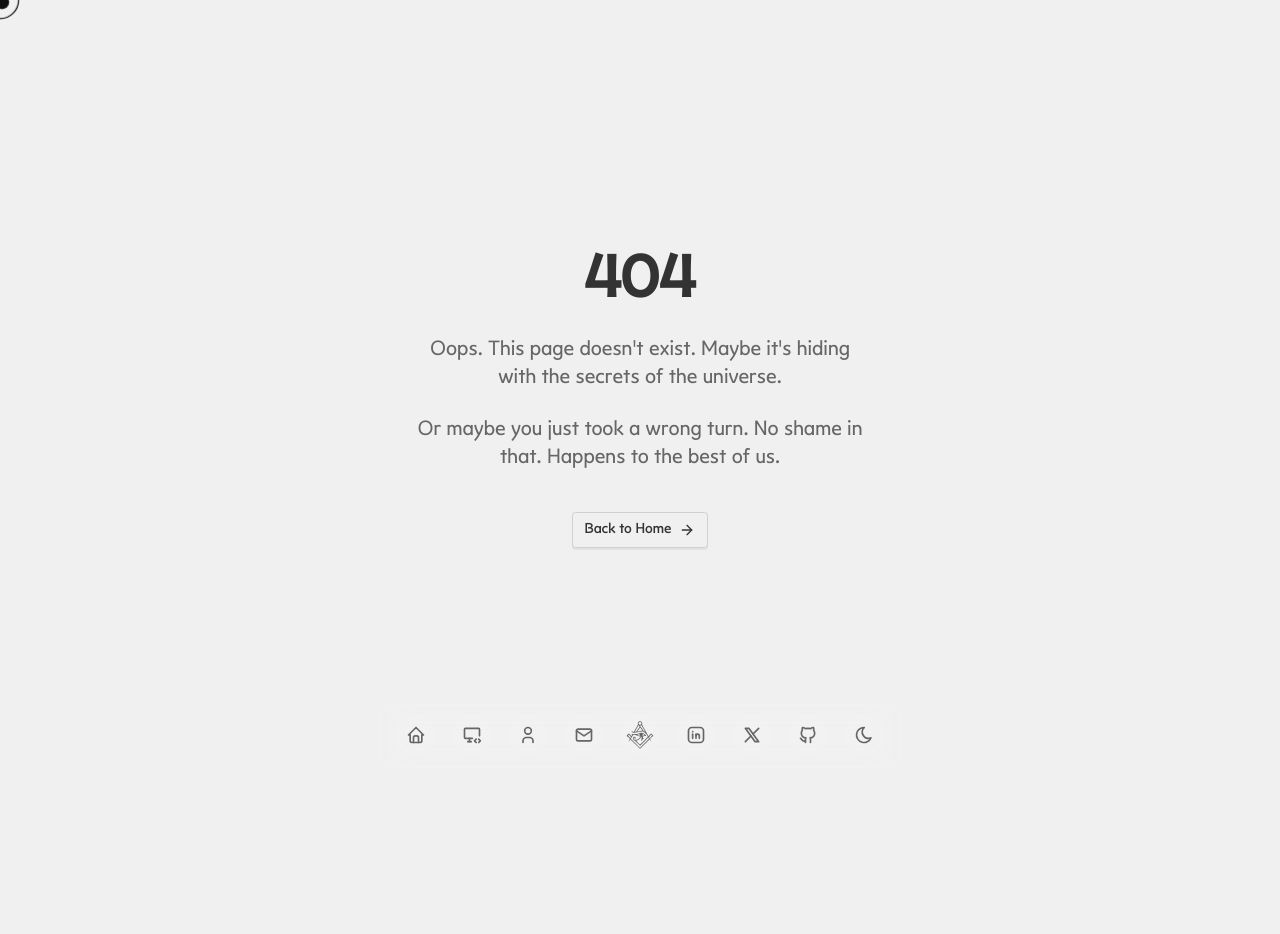
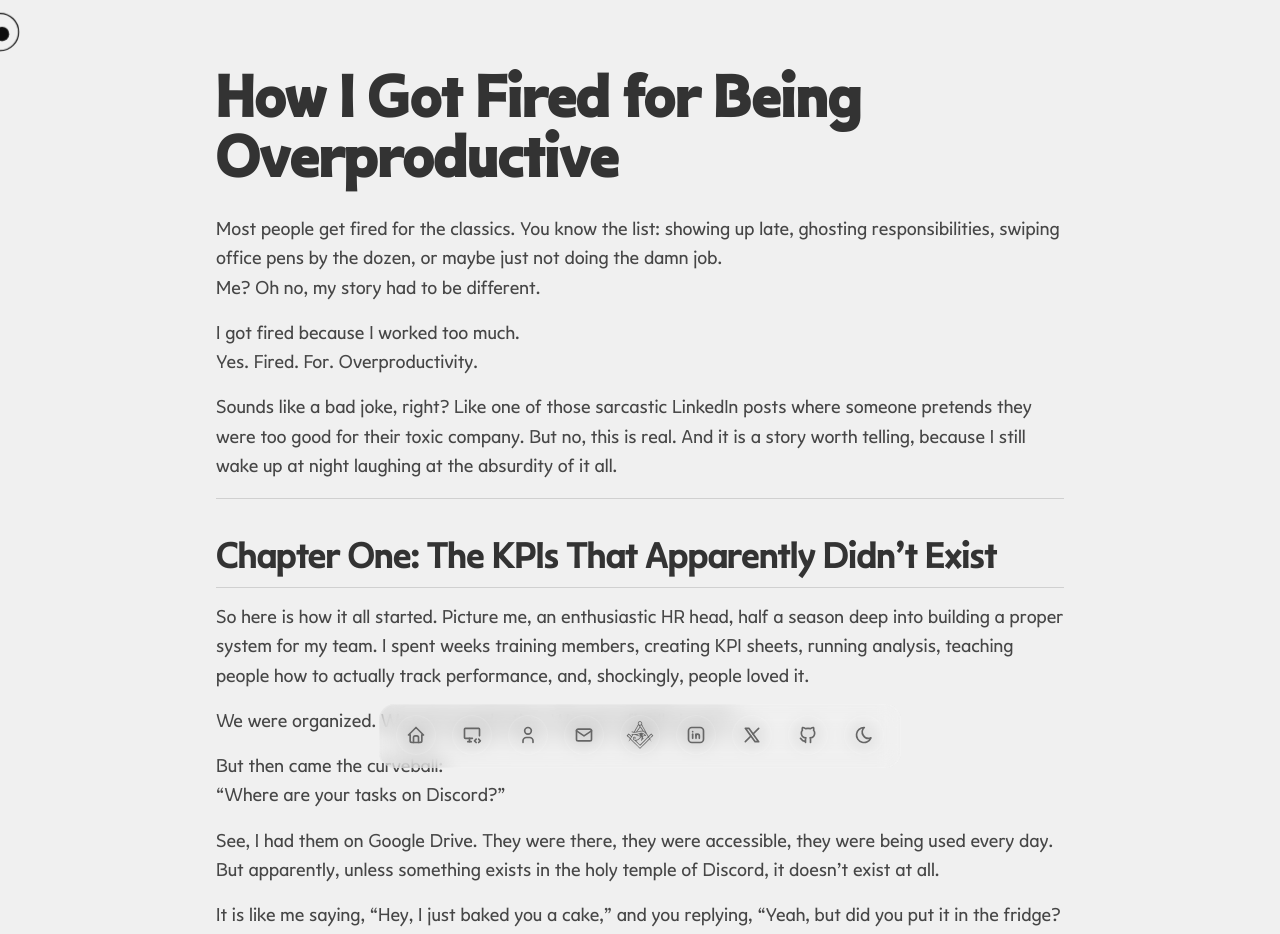
Before and after one commit to seifzellaban/portfolio, a Next.js app: page /logs/i-got-fired in a window 1280 px wide. Before the commit this address had no page. Shown: the top 934 px of the page. Before the commit the page ends 800 px from the top, so only its background shows below. Built offline with nearby package versions, Linux system fonts and the light colour scheme.

Commit message:
edits to logs

```diff
--- a/src/app/globals.css
+++ b/src/app/globals.css
@@ -50,6 +50,9 @@
   --shadow-2xl: 0px 2px 0px 0px hsl(0 0% 20% / 0.38);
   --tracking-normal: 0em;
   --spacing: 0.25rem;
+    /* glassmorphism tuning: change these to reduce cost site-wide */
+    --glass-blur: 10px;
+    --icons-glass-blur: 8px;
 }
 
 .dark {
@@ -228,16 +231,47 @@
 
 .glassmorphic {
     background-color: rgba(255, 255, 255, 0.03);
-    -webkit-backdrop-filter: blur(15px);
-    backdrop-filter: blur(15px);
+    /* use a variable so we can tune or disable blur globally */
+    -webkit-backdrop-filter: blur(var(--glass-blur));
+    backdrop-filter: blur(var(--glass-blur));
+    /* hint to the UA to avoid unnecessary repaints for other properties */
+    will-change: backdrop-filter, opacity;
+    contain: paint;
     border: 1px solid rgba(255, 255, 255, 0.1);
 }
 
 .icons-glassmorphic {
     background-color: rgba(255, 255, 255, 0.16);
-    -webkit-backdrop-filter: blur(15px);
-    backdrop-filter: blur(15px);
+        -webkit-backdrop-filter: blur(var(--icons-glass-blur));
+        backdrop-filter: blur(var(--icons-glass-blur));
+        will-change: backdrop-filter, opacity;
+        contain: paint;
     border: 1px solid rgba(255, 255, 255, 0.1);
+}
+
+/* Reduce expensive blur on small screens where performance is more important */
+@media (max-width: 768px) {
+    :root {
+        --glass-blur: 6px;
+        --icons-glass-blur: 4px;
+    }
+}
+
+/* Respect users who prefer reduced motion / less visual noise: remove heavy effects */
+@media (prefers-reduced-motion: reduce) {
+    :root {
+        --glass-blur: 0px;
+        --icons-glass-blur: 0px;
+    }
+    .glassmorphic,
+    .icons-glassmorphic {
+        -webkit-backdrop-filter: none !important;
+        backdrop-filter: none !important;
+        /* keep a subtle translucent background as a low-cost fallback */
+        background-color: rgba(255, 255, 255, 0.04);
+        will-change: auto;
+        contain: none;
+    }
 }
 
 @font-face {
--- /dev/null
+++ b/src/app/logs/i-got-fired/page.mdx
@@ -0,0 +1,108 @@
+# How I Got Fired for Being Overproductive
+
+Most people get fired for the classics. You know the list: showing up late, ghosting responsibilities, swiping office pens by the dozen, or maybe just not doing the damn job.
+Me? Oh no, my story had to be different.
+
+I got fired because I worked too much.
+Yes. Fired. For. Overproductivity.
+
+Sounds like a bad joke, right? Like one of those sarcastic LinkedIn posts where someone pretends they were too good for their toxic company. But no, this is real. And it is a story worth telling, because I still wake up at night laughing at the absurdity of it all.
+
+---
+
+## Chapter One: The KPIs That Apparently Didn’t Exist
+
+So here is how it all started. Picture me, an enthusiastic HR head, half a season deep into building a proper system for my team. I spent weeks training members, creating KPI sheets, running analysis, teaching people how to actually track performance, and, shockingly, people loved it.
+
+We were organized. We were productive. We were finally in sync.
+
+But then came the curveball:
+“Where are your tasks on Discord?”
+
+See, I had them on Google Drive. They were there, they were accessible, they were being used every day. But apparently, unless something exists in the holy temple of Discord, it doesn’t exist at all.
+
+It is like me saying, “Hey, I just baked you a cake,” and you replying, “Yeah, but did you put it in the fridge? No fridge? No cake.”
+
+So, lesson learned: innovation doesn’t matter if you don’t play by the invisible, arbitrary rules.
+
+---
+
+## Chapter Two: The Audacity of Solving Problems
+
+Now, here comes my favorite crime: making decisions.
+
+Yes, I confess. I dared to take initiative.
+When I needed a system and nobody delivered, I built it myself. I am not even in the tech committee, but I know my way around code, so I pulled an all-nighter, got it working, and delivered a shiny new product that worked.
+
+You would think I would get a pat on the back, maybe a “wow, thanks for saving the day.”
+Nope. What I got instead was:
+“Who gave you permission?”
+
+I don’t know, maybe the basic survival instinct that kicks in when things need to get done? Maybe the fact that the committee ghosted me for months?
+
+It is like being on a sinking ship, patching the hole with duct tape, and the captain saying, “Uh, excuse me, you’re not in the plumbing department.”
+
+---
+
+## Chapter Three: Midnight Deadlines and Superhuman Expectations
+
+Then there were the deadlines. Oh, the deadlines.
+
+I would get messages at 11 PM:
+“Hey, here is a task. Need it by tomorrow morning.”
+
+Sure, because I clearly have no life outside this. I am just sitting by the phone, waiting for my next mission like a side character in Mission Impossible.
+
+And when I dared to ask, _“Could I maybe know about this earlier?”_ the reply was basically:
+“Stop delaying tasks.”
+
+Right. Because not owning a time machine is obviously a personal failure.
+
+---
+
+## Chapter Four: Support? Never Heard of It
+
+Now, in theory, there is supposed to be a board that supports you. Guides you. Has your back.
+
+In reality? My board was more like an obstacle course.
+
+They would ambush me mid-session in front of my team, trying to embarrass me.
+They would question my methods, undermine my work, and casually suggest that my ideas were not “aligned.”
+
+But here is the part that made it funny: my team didn’t buy it.
+They defended me. They spoke up. Because when you actually care about your people, when you work with them, not above them, they notice.
+
+So imagine the frustration of the board: trying to villainize me, only to have my 17 members look at them like, “Yeah, nice try. We know what’s real.”
+
+---
+
+## Chapter Five: The Grand Exit
+
+And then came the finale.
+
+They called me up and said, with all the fake sweetness in the world:
+“You can say goodbye to your members before you leave. After all, you’ve been with them for a whole season.”
+
+Ah yes, the kindness of letting me do a farewell tour. Like I was some washed-up football player being traded to another team.
+
+I didn’t fight it. I just asked to be removed from all the groups before midnight. And funny enough, that was the first time in an entire season they approved a request instantly. Guess booting me was the easiest KPI they ever hit.
+
+---
+
+## The Real Crime
+
+So here we are. Fired for building too much, caring too much, doing too much.
+
+The irony is, they accused me of not doing my role. And maybe they are right, I wasn’t just doing my role. I was doing more than my role. I was helping other heads, training people outside my scope, fixing systems no one else would touch, and trying to keep morale alive when politics were tearing people apart.
+
+But apparently, that is the biggest sin of all: daring to go beyond.
+
+---
+
+## Epilogue
+
+I will be honest: it hurt. Not the firing itself, I will live. But the way it was handled, the way I was painted as the villain, the way months of effort were swept under the rug because it didn’t fit neatly into someone else’s version of control, that is the part that stings.
+
+Still, I don’t regret a thing. My team is still my team. My work still speaks for itself. And if being “overproductive” is a fireable offense, then fine, guilty as charged.
+
+Next time someone says “we’re a family here,” remember: sometimes families don’t hug you. Sometimes, they vote you off the island for cleaning the kitchen too well.
--- a/src/components/sections/logs.tsx
+++ b/src/components/sections/logs.tsx
@@ -34,9 +34,20 @@ const Logs = ({
       author: "Seif Zakaria",
       published: "20 May 2025",
       url: "https://wearemasons.com/en/case-studies/rafiqi",
-      image:
-        "https://deifkwefumgah.cloudfront.net/shadcnblocks/block/placeholder-dark-1.svg",
+      image: "/logthumb.webp",
       tags: ["Mental Health", "AI", "Culture", "Case Study"],
+    },
+    {
+      id: "post-3",
+      title: "How I Got Fired for Being Overproductive",
+      summary:
+        "A sarcastic deep-dive into the absurd story of how I lost my role not for slacking, but for caring too much, building too much, and working too hard. A reflection on toxic leadership, invisible rules, and why overproductivity can be the biggest sin of all.",
+      label: "Blog",
+      author: "Seif Zakaria",
+      published: "8 September 2025",
+      url: "/logs/i-got-fired",
+      image: "/logthumb.webp",
+      tags: ["Storytelling", "Work Culture", "Satire", "Overproductivity"],
     },
     {
       id: "post-2",
@@ -48,8 +59,7 @@ const Logs = ({
       author: "Seif Zakaria",
       published: "1 Sep 2025",
       url: "/logs/wbh",
-      image:
-        "https://deifkwefumgah.cloudfront.net/shadcnblocks/block/placeholder-dark-2.svg",
+      image: "/logthumb.webp",
       tags: ["Leadership", "OSC", "Planning", "Student Life"],
     },
   ],
--- a/src/components/ui/floating-dock.tsx
+++ b/src/components/ui/floating-dock.tsx
@@ -124,8 +124,9 @@ const FloatingDockDesktop = ({
       onMouseMove={(e) => mouseX.set(e.pageX)}
       onMouseLeave={() => mouseX.set(Infinity)}
       className={cn(
-        "mx-auto hidden h-16 items-end gap-4 rounded-2xl border border-border/30 bg-sidebar/50 px-4 pb-3 md:flex glassmorphic",
-        className,
+        // allow enlarged icons / tooltips to escape the dock container
+        "mx-auto hidden h-16 items-end gap-4 rounded-2xl border border-border/30 bg-sidebar/50 px-4 pb-3 md:flex glassmorphic overflow-visible",
+        className
       )}
     >
       {items.map((item) => (
@@ -200,7 +201,7 @@ function IconContainer({
       style={{ width, height }}
       onMouseEnter={() => setHovered(true)}
       onMouseLeave={() => setHovered(false)}
-      className="relative flex aspect-square items-center justify-center rounded-full glassmorphic"
+      className="relative flex aspect-square items-center justify-center rounded-full glassmorphic overflow-visible"
     >
       <AnimatePresence>
         {hovered && (
@@ -209,6 +210,7 @@ function IconContainer({
             animate={{ opacity: 1, y: 0, x: "-50%" }}
             exit={{ opacity: 0, y: 2, x: "-50%" }}
             className="absolute -top-8 left-1/2 w-fit rounded-md border border-border bg-muted px-2 py-0.5 text-sm whitespace-pre text-foreground glassmorphic"
+            style={{ zIndex: 60 }}
           >
             {title}
           </motion.div>
```
Also changed, not shown: public/logthumb.webp (added).
